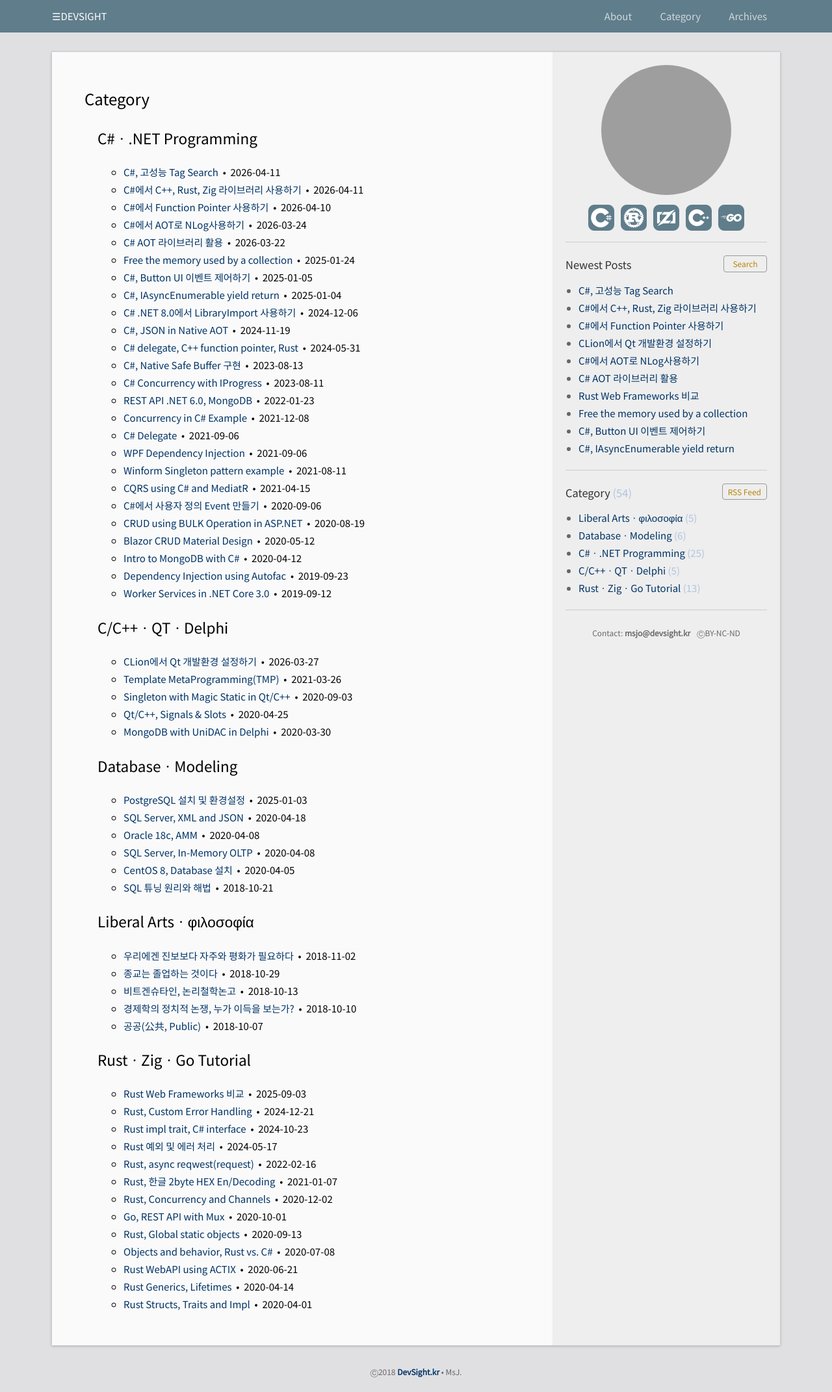
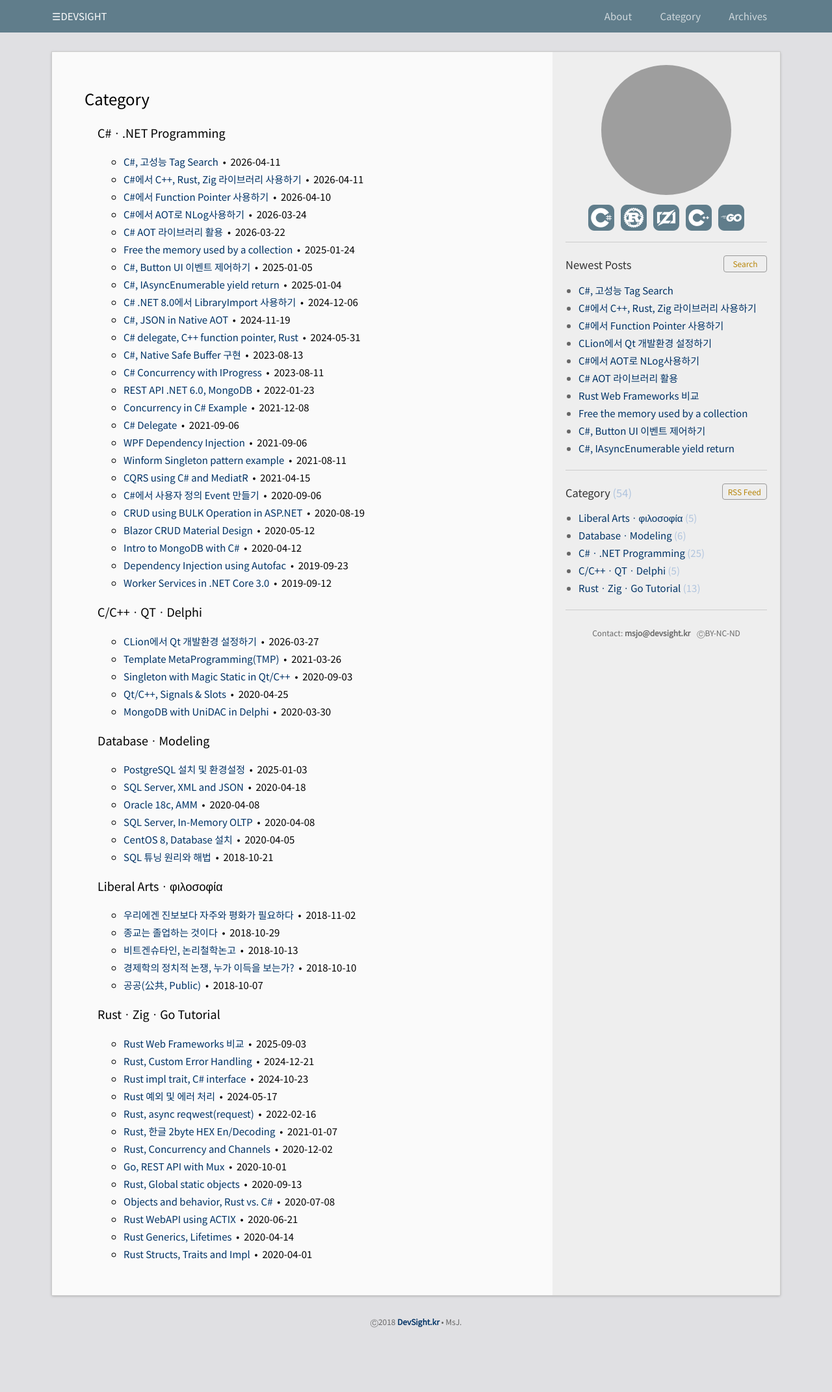
Before and after one commit to DebugJO/rustlang, a Jekyll site: the page built from category.html, in a window 1280 px wide. Shown: the whole page at 65% size. Built offline with Jekyll 4.4.1, drawn with Linux system fonts in a browser that asks for light colours; after the commit the page ends 2064 px from its top, so only the background shows below that; grey boxes are pictures that could not be loaded.

Commit message:
Update category.html

```diff
--- a/category.html
+++ b/category.html
@@ -15,7 +15,7 @@ permalink: /category/
 {% for item in (0..site.categories.size) %}{% unless forloop.last %}
 {% capture word %}{{ category[item] | strip_newlines }}{% endcapture %}
 <!-- <h2 class="category" id="{{ word }}">{{ word | upcase }}</h2> -->
-<h2 class="category" id="{{ word }}">{{ word }}</h2>
+<h2 style="font-size:18px;" class="category" id="{{ word }}">{{ word }}</h2>
 <ul>
 {% for post in site.categories[word] %}{% if post.title != null %}
 <!-- <li><span>{{ post.date | date: "%b %d" }}</span> » <a href="{{ site.baseurl}}{{ post.url }}">{{ post.title }}</a></li> -->
```
